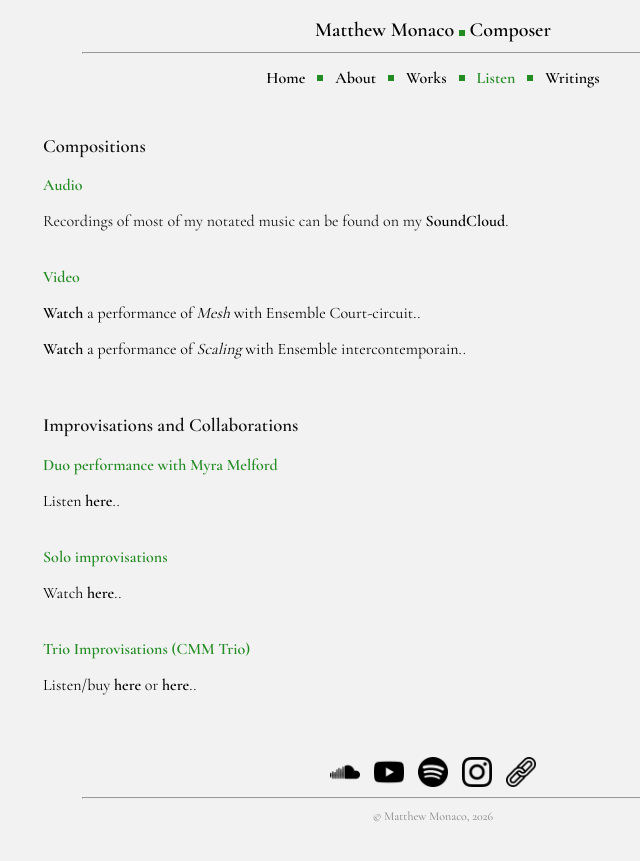
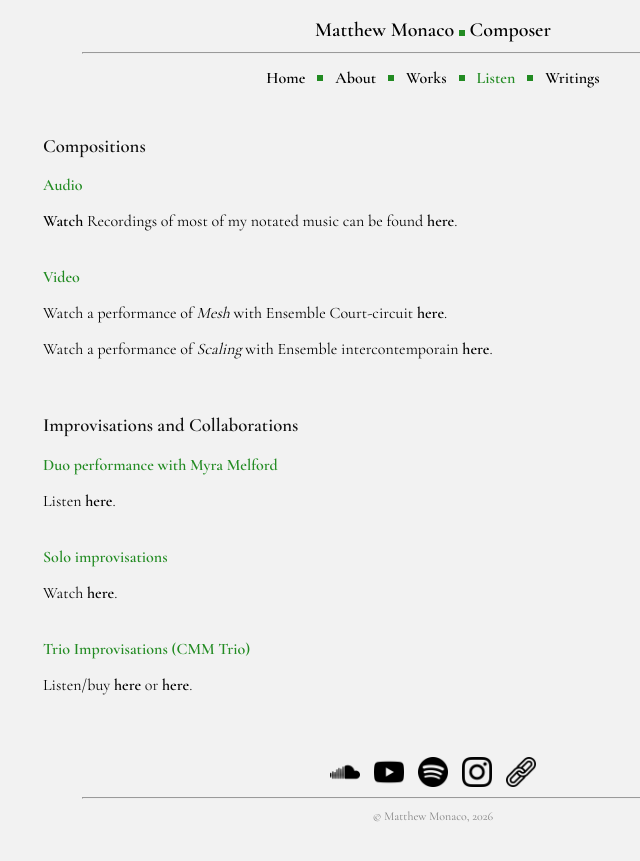
Before and after one commit to matthew-monaco/matthew-monaco.github.io, a Jekyll site: the page built from listen.md, in a window 1280 px wide. Shown: the top 861 px of the page, without its empty margins (207-847 px from the left). Built offline with Jekyll 4.4.1, drawn with Linux system fonts in a browser that asks for light colours.

Commit message:
Update listen.md

```diff
--- a/listen.md
+++ b/listen.md
@@ -9,14 +9,14 @@ permalink: /listen
 
 <span class="green-bold">Audio</span>
 
-Recordings of most of my notated music can be found on my <a href="https://soundcloud.com/matthewtmonaco"><strong>SoundCloud</strong></a>.
+<a href="https://soundcloud.com/matthewtmonaco"><strong>Watch</strong> Recordings of most of my notated music can be found <strong>here</strong></a>.
 
 <br>
 <span class="green-bold">Video</span>
 
-<a href="https://www.youtube.com/watch?v=RuL0ushx5a0&list=RDRuL0ushx5a0&start_radio=1&ab_channel=Royaumont"><strong>Watch</strong> a performance of <em>Mesh</em> with Ensemble Court-circuit.</a>.
+<a href="https://www.youtube.com/watch?v=RuL0ushx5a0&list=RDRuL0ushx5a0&start_radio=1&ab_channel=Royaumont">Watch a performance of <em>Mesh</em> with Ensemble Court-circuit <strong>here</strong></a>.
 
-<a href="https://www.youtube.com/watch?v=t6OVz_XPd8w&list=RDt6OVz_XPd8w&start_radio=1&ab_channel=MatthewMonaco"><strong>Watch</strong> a performance of <em>Scaling</em> with Ensemble intercontemporain.</a>.
+<a href="https://www.youtube.com/watch?v=t6OVz_XPd8w&list=RDt6OVz_XPd8w&start_radio=1&ab_channel=MatthewMonaco">Watch a performance of <em>Scaling</em> with Ensemble intercontemporain <strong>here</strong></a>.
 
 
 <br>
@@ -24,14 +24,14 @@ Recordings of most of my notated music can be found on my <a href="https://sound
 
 <span class="green-bold">Duo performance with Myra Melford</span>
 
-<a href="https://soundcloud.com/matthewtmonaco/thrum" target="_blank">Listen <strong>here</strong>.</a>.
+<a href="https://soundcloud.com/matthewtmonaco/thrum" target="_blank">Listen <strong>here</strong></a>.
 
 <br>
 <span class="green-bold">Solo improvisations</span>
 
-<a href="https://www.youtube.com/watch?v=8I3eImyJudY&ab_channel=MatthewMonaco">Watch <strong>here</strong>.</a>.
+<a href="https://www.youtube.com/watch?v=8I3eImyJudY&ab_channel=MatthewMonaco">Watch <strong>here</strong></a>.
 
 <br>
 <span class="green-bold">Trio Improvisations (CMM Trio)</span>
 
-<a href="https://cmmtrio.bandcamp.com/album/live-in-berkeley">Listen/buy <strong>here</strong></a> or <a href="https://open.spotify.com/album/4iauZxL3PfG5TKyKZJAsPs?si=DTq-50U7TKGEM1J9oOs-fg"><strong>here</strong>.</a>.
+<a href="https://cmmtrio.bandcamp.com/album/live-in-berkeley">Listen/buy <strong>here</strong></a> or <a href="https://open.spotify.com/album/4iauZxL3PfG5TKyKZJAsPs?si=DTq-50U7TKGEM1J9oOs-fg"><strong>here</strong></a>.
```
